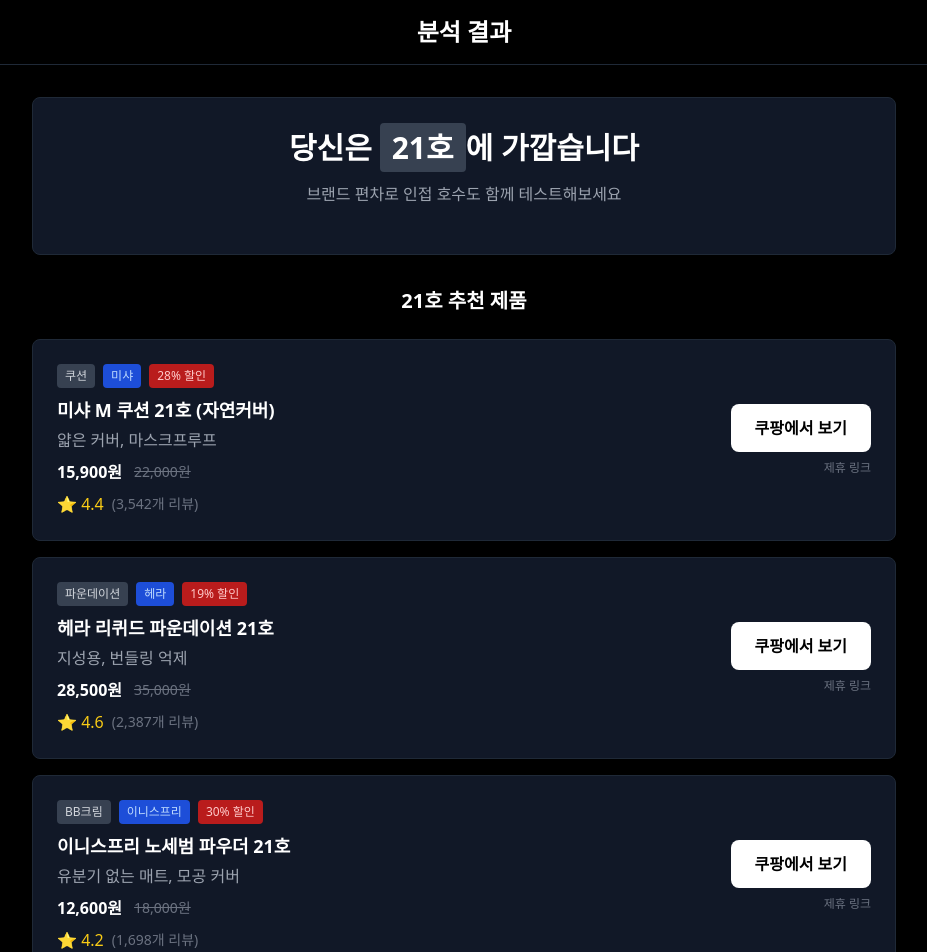
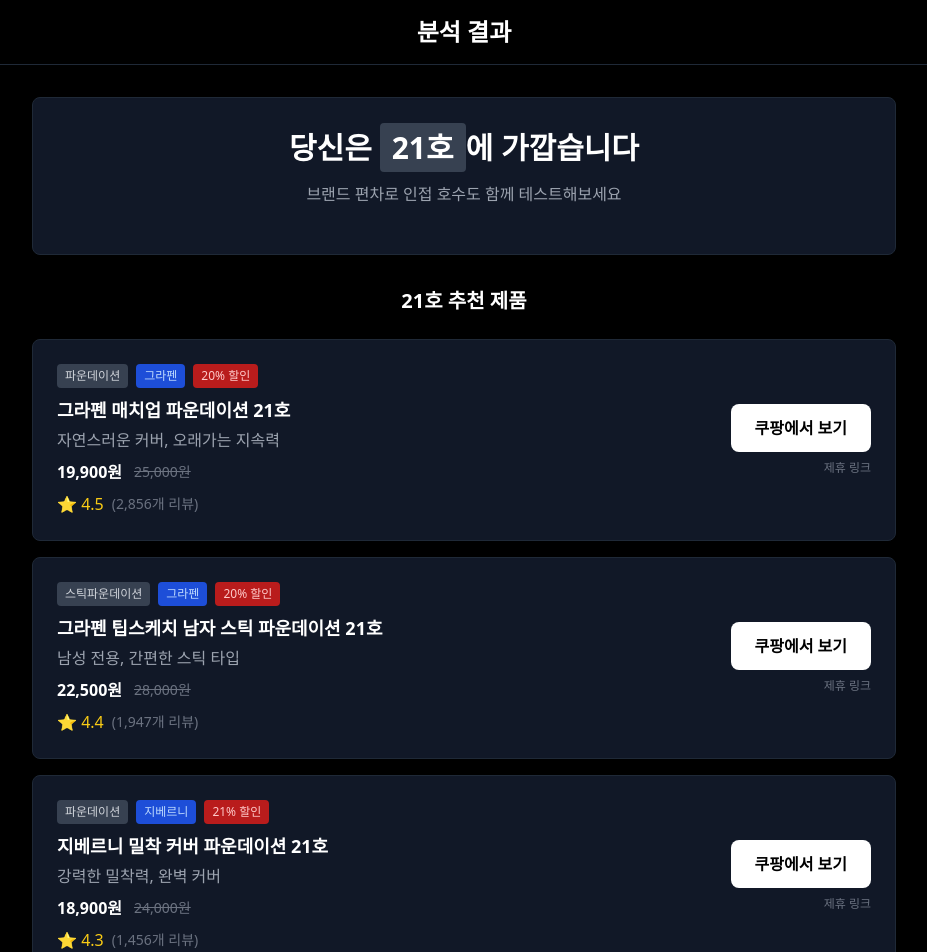
Before and after one commit to hyimsgs/mens-foundation-finder, a Next.js app: page /result in a window 1280 px wide. Shown: the top 952 px of the page, without its empty margins (176-1103 px from the left). Built offline with nearby package versions, Linux system fonts and the light colour scheme.

Commit message:
Update to exact product names as requested

```diff
--- a/data/products.js
+++ b/data/products.js
@@ -52,127 +52,127 @@
 
   '21': [
     {
-      id: 'cushion_21_1',
-      name: '미샤 M 쿠션 21호 (자연커버)',
-      brand: '미샤',
-      type: '쿠션',
+      id: 'foundation_21_1',
+      name: '그라펜 매치업 파운데이션 21호',
+      brand: '그라펜',
+      type: '파운데이션',
       shade: '21',
-      feature: '얇은 커버, 마스크프루프',
-      price: '15,900원',
-      originalPrice: '22,000원',
-      discount: '28%',
+      feature: '자연스러운 커버, 오래가는 지속력',
+      price: '19,900원',
+      originalPrice: '25,000원',
+      discount: '20%',
       coupangUrl: 'https://link.coupang.com/a/cLxynM',
-      imageUrl: '/products/missha-cushion-21.jpg',
-      rating: 4.4,
-      reviewCount: 3542
+      imageUrl: '/products/grapen-foundation-21.jpg',
+      rating: 4.5,
+      reviewCount: 2856
     },
     {
-      id: 'foundation_21_1',
-      name: '헤라 리퀴드 파운데이션 21호',
-      brand: '헤라',
+      id: 'foundation_21_2',
+      name: '그라펜 팁스케치 남자 스틱 파운데이션 21호',
+      brand: '그라펜',
+      type: '스틱파운데이션',
+      shade: '21',
+      feature: '남성 전용, 간편한 스틱 타입',
+      price: '22,500원',
+      originalPrice: '28,000원',
+      discount: '20%',
+      coupangUrl: 'https://link.coupang.com/a/cLxzxa',
+      imageUrl: '/products/grapen-stick-21.jpg',
+      rating: 4.4,
+      reviewCount: 1947
+    },
+    {
+      id: 'foundation_21_3',
+      name: '지베르니 밀착 커버 파운데이션 21호',
+      brand: '지베르니',
       type: '파운데이션',
       shade: '21',
-      feature: '지성용, 번들링 억제',
-      price: '28,500원',
-      originalPrice: '35,000원',
-      discount: '19%',
-      coupangUrl: 'https://link.coupang.com/a/cLxzxa',
-      imageUrl: '/products/hera-foundation-21.jpg',
-      rating: 4.6,
-      reviewCount: 2387
+      feature: '강력한 밀착력, 완벽 커버',
+      price: '18,900원',
+      originalPrice: '24,000원',
+      discount: '21%',
+      coupangUrl: 'https://link.coupang.com/a/cLxz3c',
+      imageUrl: '/products/giverny-foundation-21.jpg',
+      rating: 4.3,
+      reviewCount: 1456
     },
     {
-      id: 'bb_21_1',
-      name: '이니스프리 노세범 파우더 21호',
-      brand: '이니스프리',
-      type: 'BB크림',
+      id: 'foundation_21_4',
+      name: '비레디 블루 파운데이션 1호 스톤',
+      brand: '비레디',
+      type: '파운데이션',
       shade: '21',
-      feature: '유분기 없는 매트, 모공 커버',
-      price: '12,600원',
-      originalPrice: '18,000원',
-      discount: '30%',
-      coupangUrl: 'https://link.coupang.com/a/cLxz3c',
-      imageUrl: '/products/innisfree-powder-21.jpg',
+      feature: '블루 베이스, 쿨톤 보정',
+      price: '25,900원',
+      originalPrice: '32,000원',
+      discount: '19%',
+      coupangUrl: 'https://link.coupang.com/a/cLxCak',
+      imageUrl: '/products/beready-blue-foundation.jpg',
       rating: 4.2,
-      reviewCount: 1698
-    },
-    {
-      id: 'concealer_21_1',
-      name: '더샘 커버 컨실러 21호',
-      brand: '더샘',
-      type: '컨실러',
-      shade: '21',
-      feature: '다크서클·잡티 커버',
-      price: '6,900원',
-      originalPrice: '9,500원',
-      discount: '27%',
-      coupangUrl: 'https://link.coupang.com/a/cLxCak',
-      imageUrl: '/products/thesaem-concealer-21.jpg',
-      rating: 4.5,
-      reviewCount: 4312
+      reviewCount: 987
     }
   ],
 
   '23': [
     {
-      id: 'cushion_23_1',
-      name: '미샤 M 쿠션 23호 (표준커버)',
-      brand: '미샤',
-      type: '쿠션',
+      id: 'foundation_23_1',
+      name: '그라펜 팁스케치 남자 스틱 파운데이션 23호 샌드',
+      brand: '그라펜',
+      type: '스틱파운데이션',
       shade: '23',
-      feature: '자연스러운 커버, 촉촉함',
-      price: '15,900원',
-      originalPrice: '22,000원',
-      discount: '28%',
+      feature: '남성 전용, 샌드 컬러',
+      price: '22,500원',
+      originalPrice: '28,000원',
+      discount: '20%',
       coupangUrl: 'https://link.coupang.com/a/cLxCGr',
-      imageUrl: '/products/missha-cushion-23.jpg',
+      imageUrl: '/products/grapen-stick-23.jpg',
       rating: 4.5,
-      reviewCount: 4156
+      reviewCount: 2134
     },
     {
-      id: 'foundation_23_1',
-      name: '맥 스튜디오 픽스 파데 NC25',
-      brand: 'MAC',
+      id: 'foundation_23_2',
+      name: '그라펜 매치업 파운데이션 23호 샌드',
+      brand: '그라펜',
       type: '파운데이션',
       shade: '23',
-      feature: '지속력 강화, 세미매트',
-      price: '42,900원',
-      originalPrice: '52,000원',
-      discount: '17%',
+      feature: '샌드 톤, 자연스러운 마무리',
+      price: '19,900원',
+      originalPrice: '25,000원',
+      discount: '20%',
       coupangUrl: 'https://link.coupang.com/a/cLxDuf',
-      imageUrl: '/products/mac-foundation-23.jpg',
-      rating: 4.7,
-      reviewCount: 1534
+      imageUrl: '/products/grapen-matchup-23.jpg',
+      rating: 4.6,
+      reviewCount: 2987
     },
     {
-      id: 'bb_23_1',
-      name: '바비브라운 스킨 파데 웜 아이보리',
-      brand: '바비브라운',
-      type: 'BB크림',
+      id: 'foundation_23_3',
+      name: '브이디엘 커버 스테인 퍼펙팅 파운데이션 옐로우톤 23호',
+      brand: 'VDL',
+      type: '파운데이션',
       shade: '23',
-      feature: '건성용, 촉촉 광택',
-      price: '38,500원',
-      originalPrice: '48,000원',
-      discount: '20%',
+      feature: '옐로우톤, 완벽한 커버력',
+      price: '28,900원',
+      originalPrice: '35,000원',
+      discount: '17%',
       coupangUrl: 'https://link.coupang.com/a/cLxGtT',
-      imageUrl: '/products/bobbibrown-foundation-23.jpg',
+      imageUrl: '/products/vdl-foundation-23.jpg',
       rating: 4.4,
-      reviewCount: 987
+      reviewCount: 1567
     },
     {
-      id: 'concealer_23_1',
-      name: '라네즈 네오 컨실러 23호',
-      brand: '라네즈',
-      type: '컨실러',
+      id: 'foundation_23_4',
+      name: 'OBge 내추럴 커버 파운데이션 3 샌드',
+      brand: 'OBge',
+      type: '파운데이션',
       shade: '23',
-      feature: '각질 부각 없음, 자연스러운 커버',
-      price: '18,900원',
-      originalPrice: '24,000원',
-      discount: '21%',
+      feature: '내추럴 커버, 샌드 톤',
+      price: '16,900원',
+      originalPrice: '22,000원',
+      discount: '23%',
       coupangUrl: 'https://link.coupang.com/a/cLxIbu',
-      imageUrl: '/products/laneige-concealer-23.jpg',
+      imageUrl: '/products/obge-foundation-sand.jpg',
       rating: 4.3,
-      reviewCount: 2043
+      reviewCount: 1298
     }
   ],
 
```
